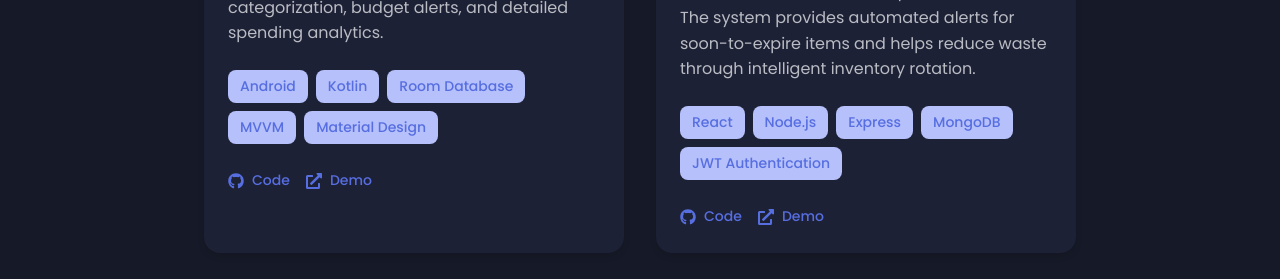
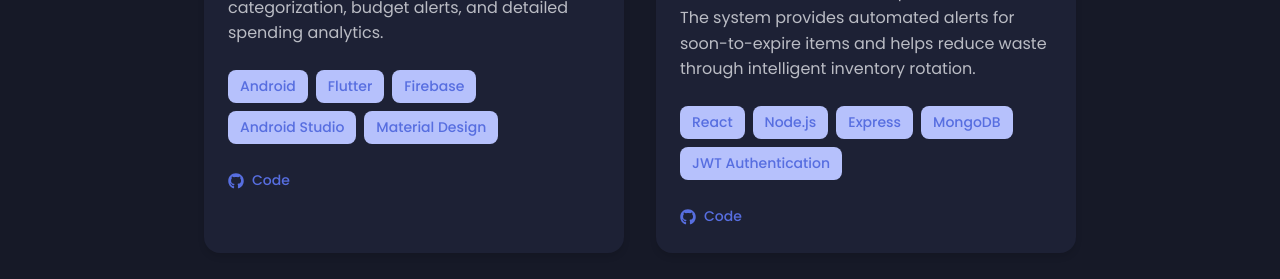
Before and after one commit to SayoojVP/portfolio-website, a React (Create React App) app in the folder portfolio-app/: page /projects in a window 1280 px wide. Shown: the part 774-1053 px from the top of the page. Built offline with nearby package versions, Linux system fonts and the light colour scheme.

Commit message:
Modified Project Section

```diff
--- a/portfolio-app/src/components/Projects.js
+++ b/portfolio-app/src/components/Projects.js
@@ -113,19 +113,17 @@ const Projects = () => {
       id: 1,
       title: 'Xpenso - Expense Tracker',
       description: 'A comprehensive Android application designed to help users track their daily expenses, set budgets, and visualize spending patterns. Features include expense categorization, budget alerts, and detailed spending analytics.',
-      technologies: ['Android', 'Kotlin', 'Room Database', 'MVVM', 'Material Design'],
-      image: 'https://images.unsplash.com/photo-1579621970588-a35d0e7ab9b6?ixlib=rb-1.2.1&auto=format&fit=crop&w=500&q=80',
-      githubLink: 'https://github.com/sayoojvp/xpenso',
-      demoLink: 'https://play.google.com/store/apps/details?id=com.sayooj.xpenso',
+      technologies: ['Android', 'Flutter', 'Firebase', 'Android Studio', 'Material Design'],
+      image: 'https://moneyview.in/images/blog/wp-content/uploads/2017/10/Blog-11-reasonsfeature-min.jpg',
+      githubLink: 'https://github.com/SayoojVP/Xpenso-tracker',
     },
     {
       id: 2,
       title: 'Expiry Inventory Management System',
       description: 'A specialized inventory management solution focused on tracking product expiration dates for businesses in retail and pharmaceuticals. The system provides automated alerts for soon-to-expire items and helps reduce waste through intelligent inventory rotation.',
       technologies: ['React', 'Node.js', 'Express', 'MongoDB', 'JWT Authentication'],
-      image: 'https://images.unsplash.com/photo-1586528116311-ad8dd3c8310d?ixlib=rb-1.2.1&auto=format&fit=crop&w=500&q=80',
-      githubLink: 'https://github.com/sayoojvp/expiry-inventory',
-      demoLink: 'https://expiry-inventory.herokuapp.com',
+      image: 'https://img.freepik.com/free-vector/warehouse-interior-with-cardboard-boxes-racks_107791-1120.jpg',
+      githubLink: 'https://github.com/SayoojVP/expiry-inventory-management',
     },
   ];
 
@@ -156,9 +154,6 @@ const Projects = () => {
                     <ProjectLink href={project.githubLink} target="_blank" rel="noopener noreferrer">
                       <FaGithub /> Code
                     </ProjectLink>
-                    <ProjectLink href={project.demoLink} target="_blank" rel="noopener noreferrer">
-                      <FaExternalLinkAlt /> Demo
-                    </ProjectLink>
                   </ProjectLinks>
                 </ProjectData>
               </ProjectCard>
```
